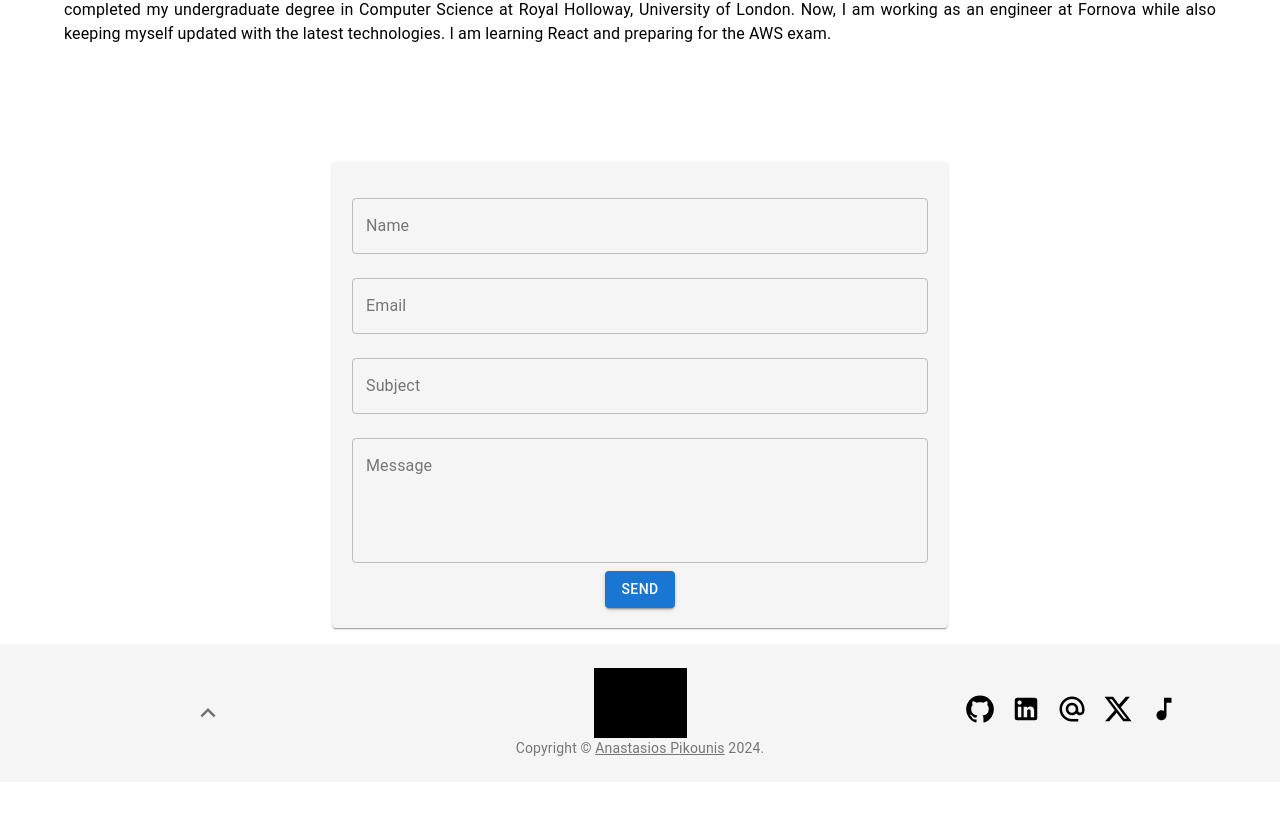
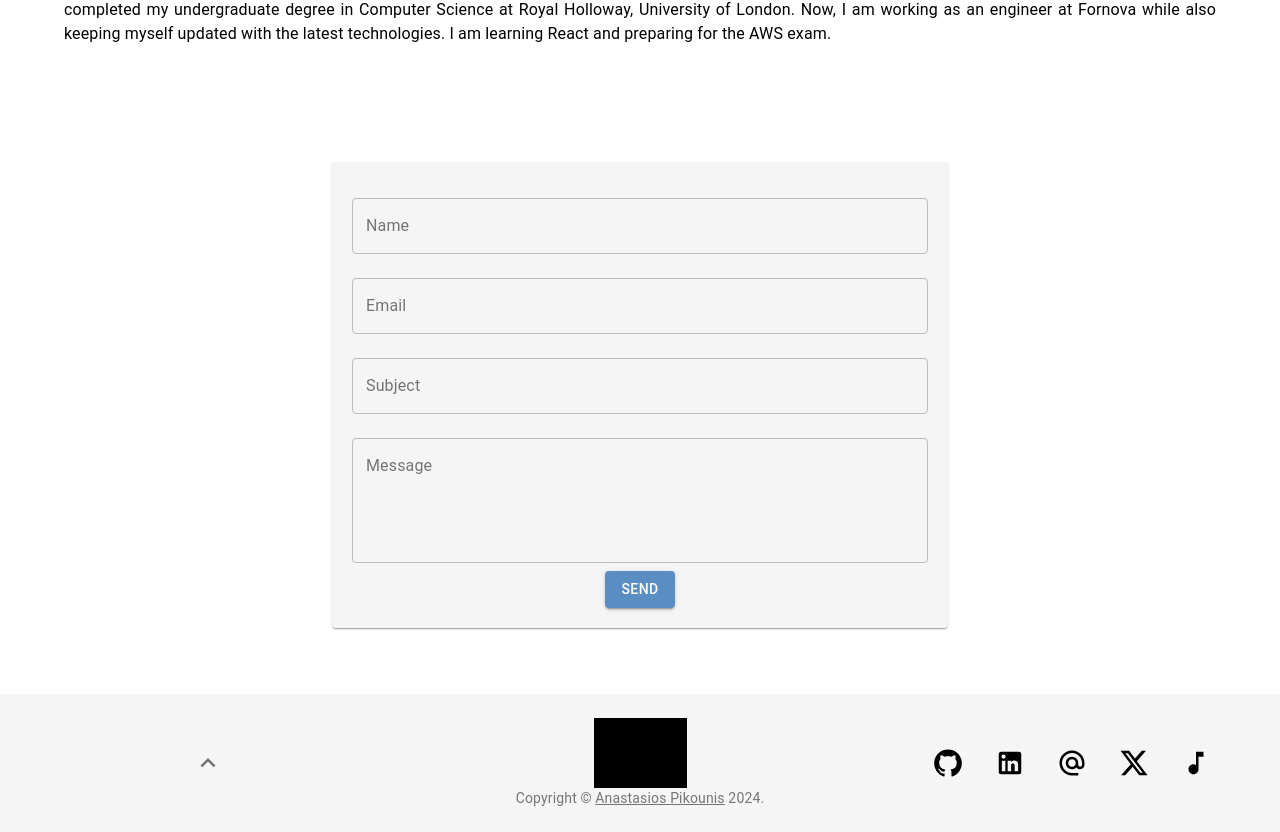
Before and after one commit to pikounis/pikounisnet, a React (Vite) app: page / in a window 1280 px wide. Shown: the part 1173-2005 px from the top of the page. Before the commit the page ends 1955 px from the top, so only its background shows below. Built offline with nearby package versions, Linux system fonts and the light colour scheme; grey boxes are pictures that could not be loaded.

Commit message:
backup, working form locally

```diff
--- a/src/App.css
+++ b/src/App.css
@@ -36,6 +36,6 @@
   padding: 2em;
 }
 
-.read-the-docs {
-  color: #888;
-}
+/*.read-the-docs {*/
+/*  color: #888;*/
+/*}*/
--- a/src/Routes/Home/components/ContactForm/ContactForm.css
+++ b/src/Routes/Home/components/ContactForm/ContactForm.css
@@ -0,0 +1,20 @@
+.paper-style {
+  padding: 20px;
+  width: 100%;
+  max-width: 55%;
+}
+
+.div-style {
+  padding-bottom: 50px;
+}
+
+
+@media screen and (max-width: 600px) {
+    .paper-style {
+        max-width: 100%;
+    }
+
+    .div-style {
+        padding-bottom: 30px;
+    }
+}
--- a/src/Routes/Home/components/ContactForm/ContactForm.jsx
+++ b/src/Routes/Home/components/ContactForm/ContactForm.jsx
@@ -7,14 +7,41 @@ import { Box, Container } from '@mui/material';
 import './ContactForm.css';
 
 function ContactForm() {
-    const { register, handleSubmit, formState: { errors } } = useForm({
-        mode: "onBlur" // Validation will trigger on the blur event
+    const { register, handleSubmit, formState: { errors }, reset } = useForm({
+        mode: "onBlur"
     });
+
 
     const onSubmit = data => {
         console.log(data);
-        // Additional logic to send data to the server
+
+        fetch('http://192.168.1.64:3001/submit-form', {
+            method: 'POST',
+            headers: {
+                'Content-Type': 'application/json',
+            },
+            body: JSON.stringify(data),
+        })
+            .then(response => {
+                if (!response.ok) {
+                    // If the response is not ok, throw an error with the status text
+                    throw new Error(`HTTP error: ${response.statusText}`);
+                }
+                return response.text();
+            })
+            .then(data => {
+                console.log("Response data:", data);
+                alert('Email sent successfully!');
+                reset(); // Reset the form fields
+            })
+            .catch(error => {
+                console.error('Fetch error:', error.message);
+                alert('Failed to send email. Please try again.');
+            });
     };
+
+
+
 
     // Email validation
     const validateEmail = email => {
@@ -27,10 +54,10 @@ function ContactForm() {
     };
 
     return (
-        <div>
+        <div className="div-style">
             <Container>
                 <Box display="flex" justifyContent="center" alignItems="center" p={2}>
-                    <Paper style={{ padding: '20px', width: '100%', maxWidth: '55%' }}>
+                    <Paper className="paper-style">
                         <form onSubmit={handleSubmit(onSubmit)} noValidate>
                             <TextField
                                 label="Name"
--- a/src/Theme/Theme.jsx
+++ b/src/Theme/Theme.jsx
@@ -4,7 +4,9 @@ const lightTheme = createTheme({
     palette: {
         mode: 'light',
         primary: {
-            main: '#1976d2', // a shade of blue
+            main: '#5a8ec2',
+            // main: '#f50000',
+            // main: '#000000',
         },
         secondary: {
             main: '#dc004e', // a shade of pink
@@ -36,6 +38,8 @@ const darkTheme = createTheme({
         mode: 'dark',
         primary: {
             main: '#90caf9', // a lighter shade of blue for better visibility in dark mode
+            // main: '#ffffff', // a lighter shade of blue for better visibility in dark mode
+
         },
         secondary: {
             main: '#f48fb1', // a lighter shade of pink
--- a/src/components/Footer/Footer.jsx
+++ b/src/components/Footer/Footer.jsx
@@ -44,29 +44,29 @@ function Footer() {
                 </Grid>
                 <Grid item xs={12} sm={4} container justifyContent="center" alignItems="center" spacing={2}>
                     <Grid item>
-                        <Link href="https://github.com/pikounis" color="inherit" target="_blank">
+                        <IconButton href="https://github.com/pikounis" color="inherit" target="_blank">
                             <GitHubIcon style={{ fontSize: '30px' }} />
-                        </Link>
+                        </IconButton>
                     </Grid>
                     <Grid item>
-                        <Link href="https://linkedin.com/in/pikounis" color="inherit" target="_blank">
+                        <IconButton href="https://linkedin.com/in/pikounis" color="inherit" target="_blank">
                             <LinkedInIcon style={{ fontSize: '30px' }} />
-                        </Link>
+                        </IconButton>
                     </Grid>
                     <Grid item>
-                        <Link href="mailto:anastasiospikounis@gmail.com" color="inherit" target="_blank">
+                        <IconButton href="mailto:anastasiospikounis@gmail.com" color="inherit" target="_blank">
                             <AlternateEmailIcon style={{ fontSize: '30px' }} />
-                        </Link>
+                        </IconButton>
                     </Grid>
                     <Grid item>
-                        <Link href="https://x.com/pikounaki" color="inherit" target="_blank">
+                        <IconButton href="https://x.com/pikounaki" color="inherit" target="_blank">
                             <XIcon style={{ fontSize: '30px' }} />
-                        </Link>
+                        </IconButton>
                     </Grid>
                     <Grid item>
-                        <Link href="https://open.spotify.com/user/sosat2" color="inherit" target="_blank">
+                        <IconButton href="https://open.spotify.com/user/sosat2" color="inherit" target="_blank">
                             <MusicNoteIcon style={{ fontSize: '30px' }} />
-                        </Link>
+                        </IconButton>
                     </Grid>
                 </Grid>
             </Grid>
--- a/src/index.css
+++ b/src/index.css
@@ -13,14 +13,14 @@
   -moz-osx-font-smoothing: grayscale;
 }
 
-a {
-  font-weight: 500;
-  color: #646cff;
-  text-decoration: inherit;
-}
-a:hover {
-  color: #535bf2;
-}
+/*a {*/
+/*  font-weight: 500;*/
+/*  color: #646cff;*/
+/*  text-decoration: inherit;*/
+/*}*/
+/*a:hover {*/
+/*  color: #535bf2;*/
+/*}*/
 
 body {
   margin: 0;
@@ -46,9 +46,9 @@ button {
   cursor: pointer;
   transition: border-color 0.25s;
 }
-button:hover {
-  border-color: #646cff;
-}
+/*button:hover {*/
+/*  border-color: #646cff;*/
+/*}*/
 button:focus,
 button:focus-visible {
   outline: 4px auto -webkit-focus-ring-color;
@@ -59,9 +59,9 @@ button:focus-visible {
     color: #213547;
     background-color: #ffffff;
   }
-  a:hover {
-    color: #747bff;
-  }
+  /*a:hover {*/
+  /*  color: #747bff;*/
+  /*}*/
   button {
     background-color: #f9f9f9;
   }
```
